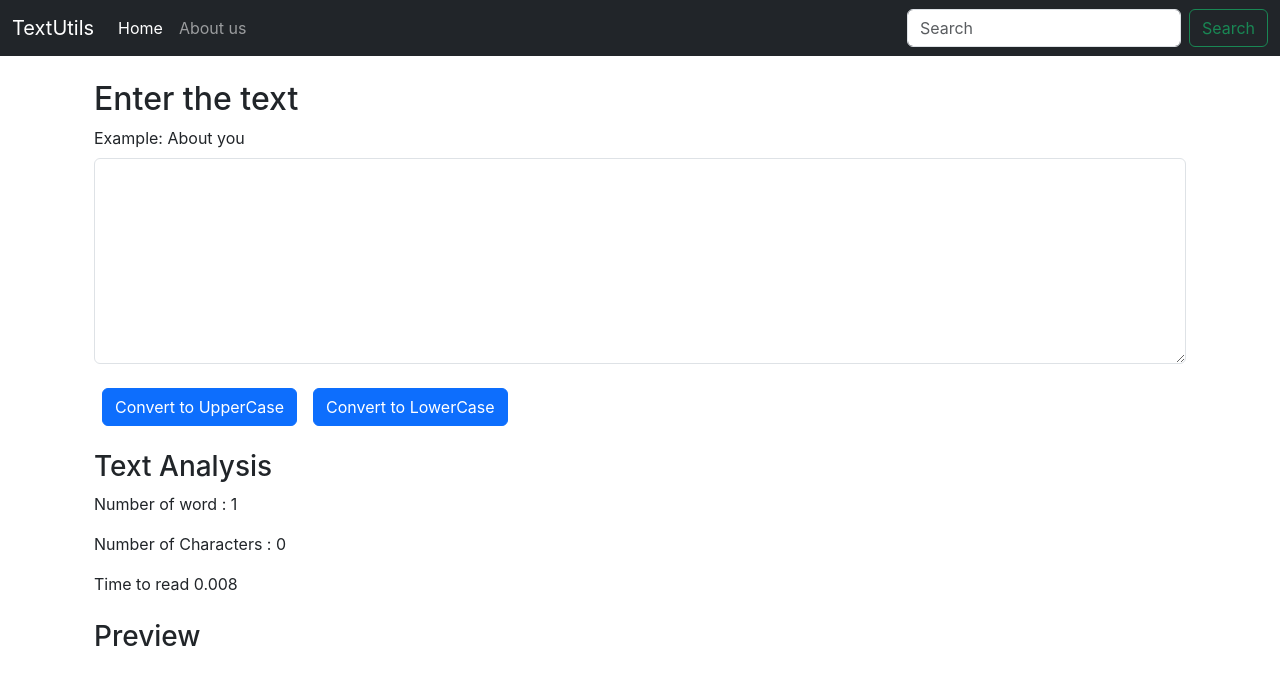
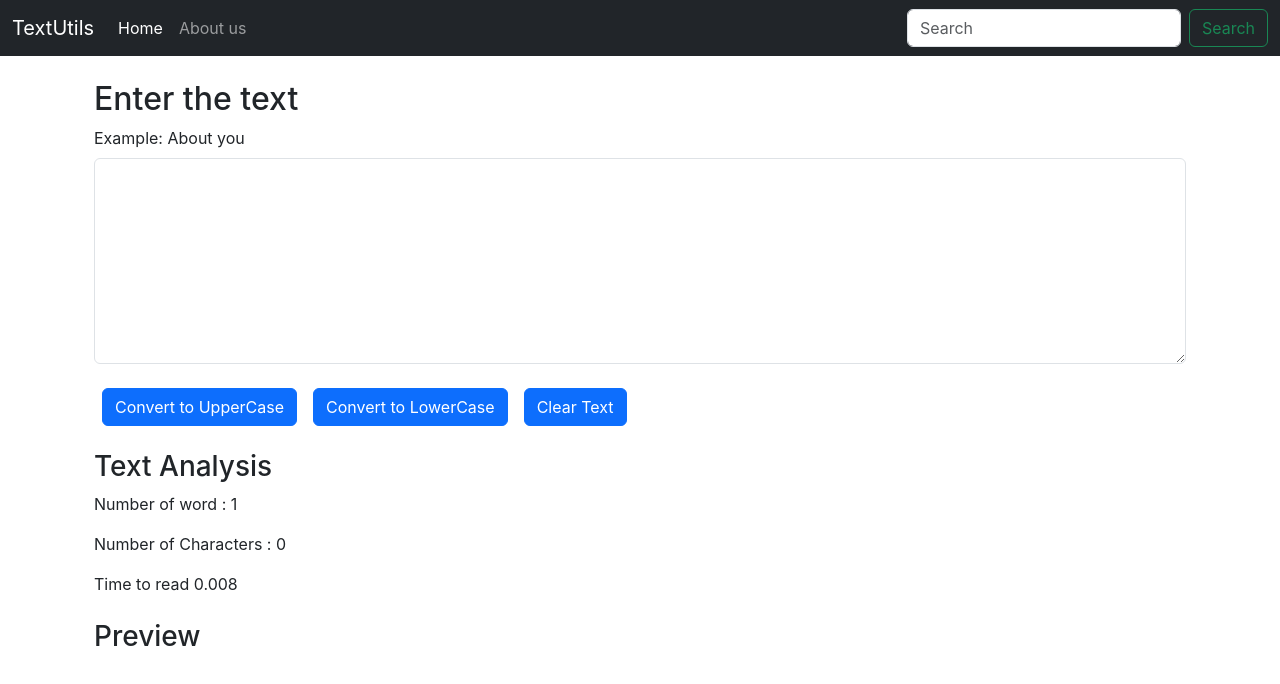
Before and after one commit to Nishant1719/ReactJS, a React (Create React App) app in the folder textutils/: page / in a window 1280 px wide. Shown: the top 684 px of the page. Built offline with nearby package versions, Linux system fonts and the light colour scheme.

Commit message:
Exercise : 1

```diff
--- a/textutils/src/components/TextForm.js
+++ b/textutils/src/components/TextForm.js
@@ -1,7 +1,4 @@
 import React, {useState} from 'react'
-
-
-
 
 
 export default function TextForm(props) {
@@ -17,6 +14,9 @@
         let newText = text.toLowerCase();
         setText(newText);
     }
+    const handleClearClick = () => {
+        setText("");
+    }
     const handleOnChange = (event) => {
         setText(event.target.value);
     }
@@ -31,6 +31,7 @@
             </div>
             <button className="btn btn-primary mx-2" onClick={handleUpClick}>Convert to UpperCase</button>
             <button className="btn btn-primary mx-2" onClick={handleLoClick}>Convert to LowerCase</button>
+            <button className="btn btn-primary mx-2" onClick={handleClearClick}>Clear Text</button>
         </div>
         <div className="container my-4">
             <h3>Text Analysis</h3>
```
